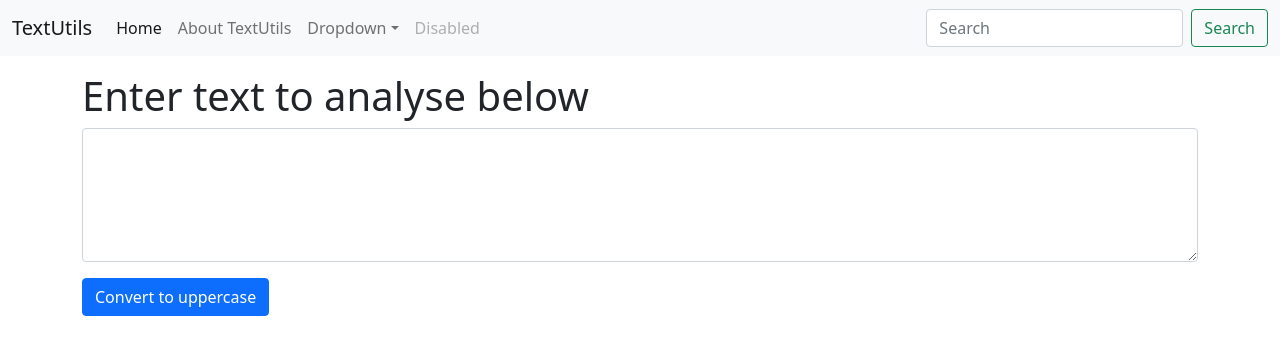
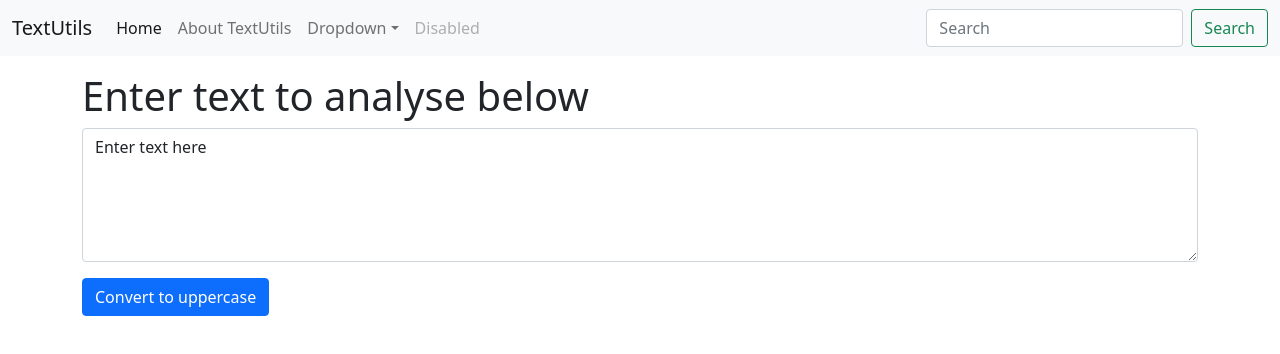
Before and after one commit to ankitjangir01/CWH-text-utils, a React (Create React App) app: page / in a window 1280 px wide. Shown: the top 354 px of the page. Built offline with nearby package versions, Linux system fonts and the light colour scheme.

Commit message:
state, onClick, onChage:

```diff
--- a/src/components/TextForm.js
+++ b/src/components/TextForm.js
@@ -2,13 +2,15 @@
 
 
 export default function TextForm(props) {
-
+    const [text, setText] = useState('Enter text here');
 
     const handleUpClick = ()=>{
-        console.log("toUppercase was clicked");
+        // console.log("toUppercase was clicked");
+        let newText = text.toUpperCase();
+        setText(newText)
     }
-    const handleOnChange = ()=>{
-
+    const handleOnChange = (event)=>{
+        setText(event.target.value);
     }
 
     return (
@@ -16,8 +18,7 @@
             <div className='container my-3'>
                 <div className="mb-3">
                     <h1>{props.heading}</h1>
-                    {/* <label for="myBox" className="form-label">Text Area</label> */}
-                    <textarea className='form-control' onChange={handleOnChange} id='myBox' rows='5'></textarea>
+                    <textarea className='form-control' value={text} onChange={handleOnChange} id='myBox' rows='5'></textarea>
                 </div>
                 <button type='button' className='btn btn-primary' onClick={handleUpClick}>Convert to uppercase</button>
             </div>
```
